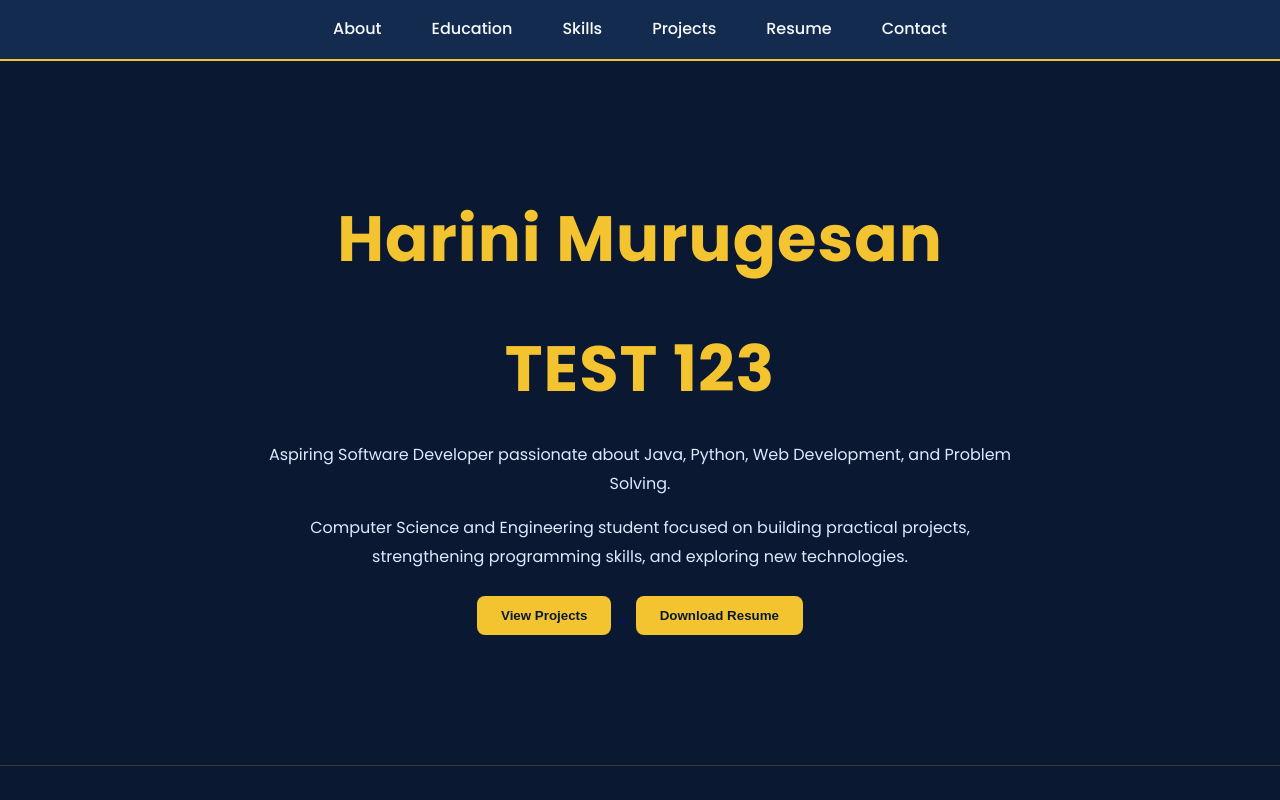
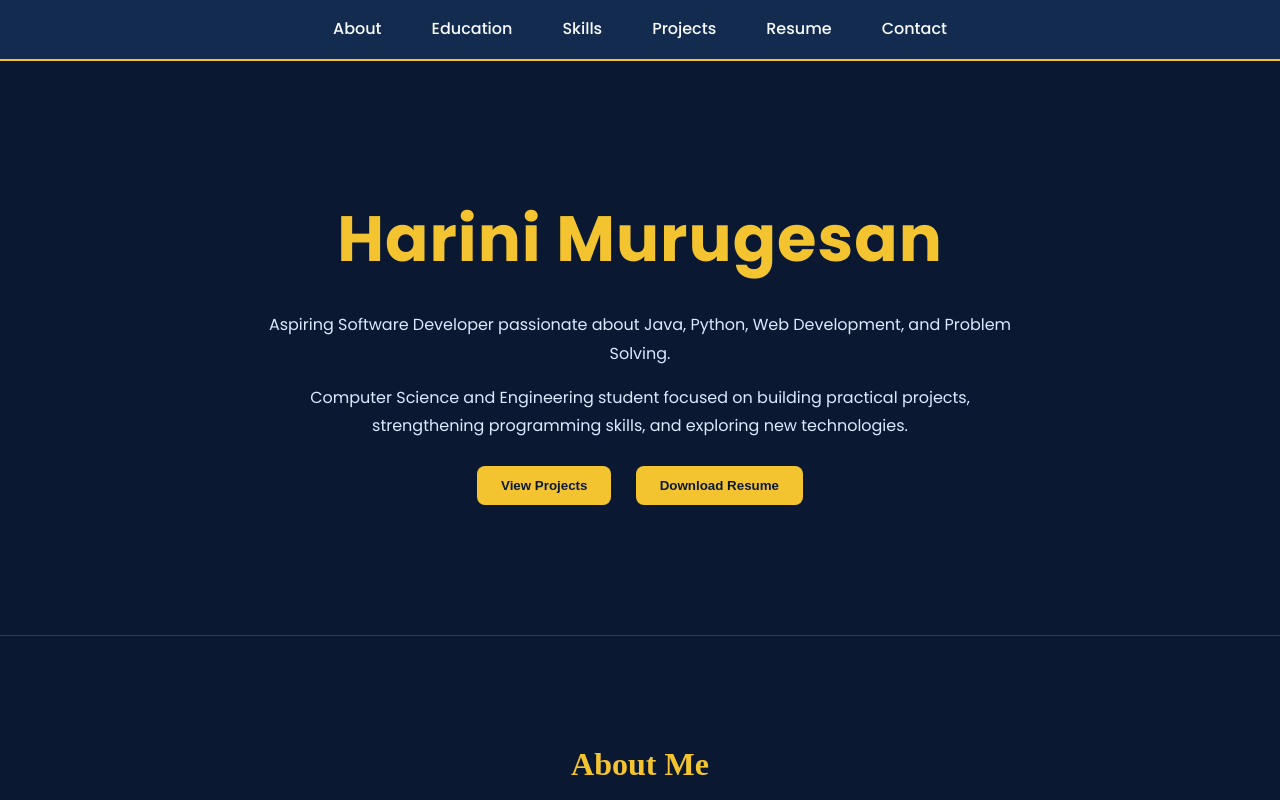
Before and after one commit to harini0728/portfolio-website, a plain HTML site: page index.html in a window 1280 px wide. Shown: the top 800 px of the page. Drawn offline with Linux system fonts and the light colour scheme.

Commit message:
netlify test 3

```diff
--- a/index.html
+++ b/index.html
@@ -29,7 +29,6 @@
     <section id="home" class="hero">
 
         <h1>Harini Murugesan</h1>
-        <h1>TEST 123</h1>
 
         <p>
             Aspiring Software Developer passionate about Java, Python, Web Development,
```
